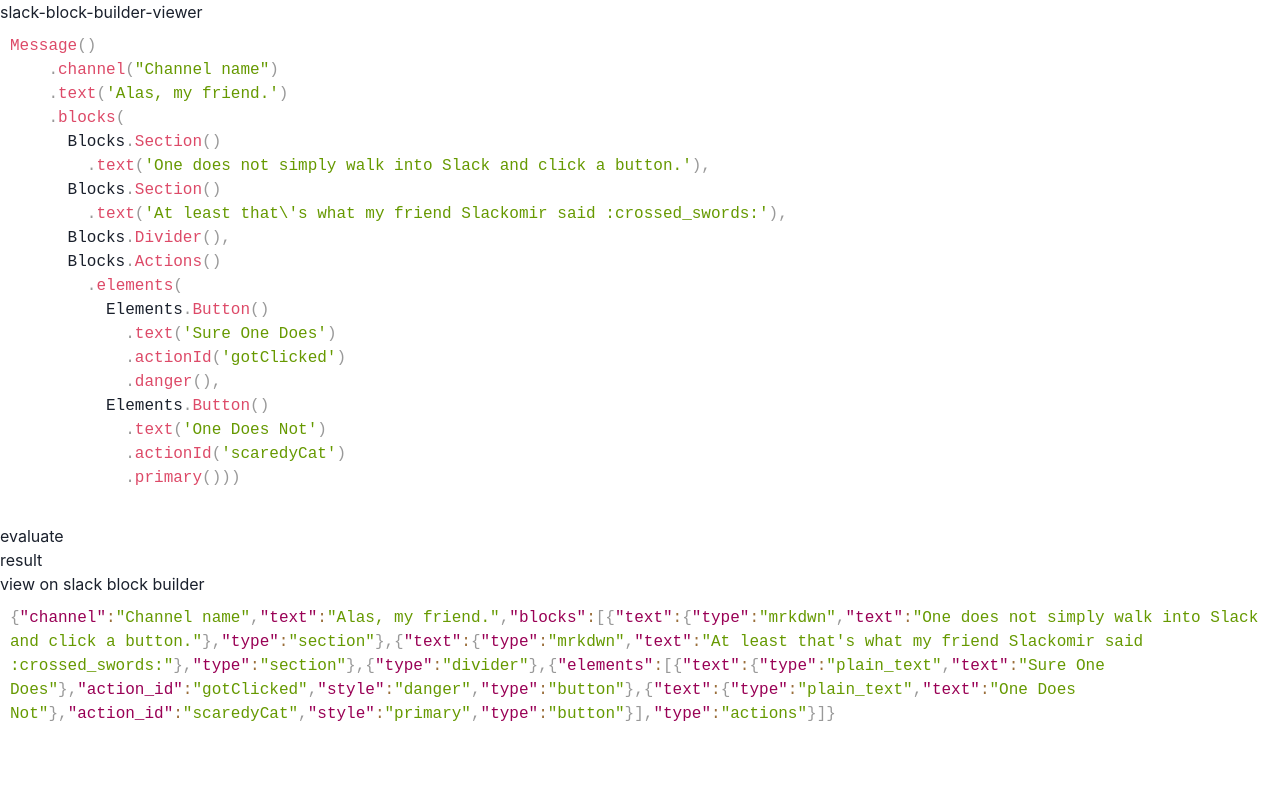
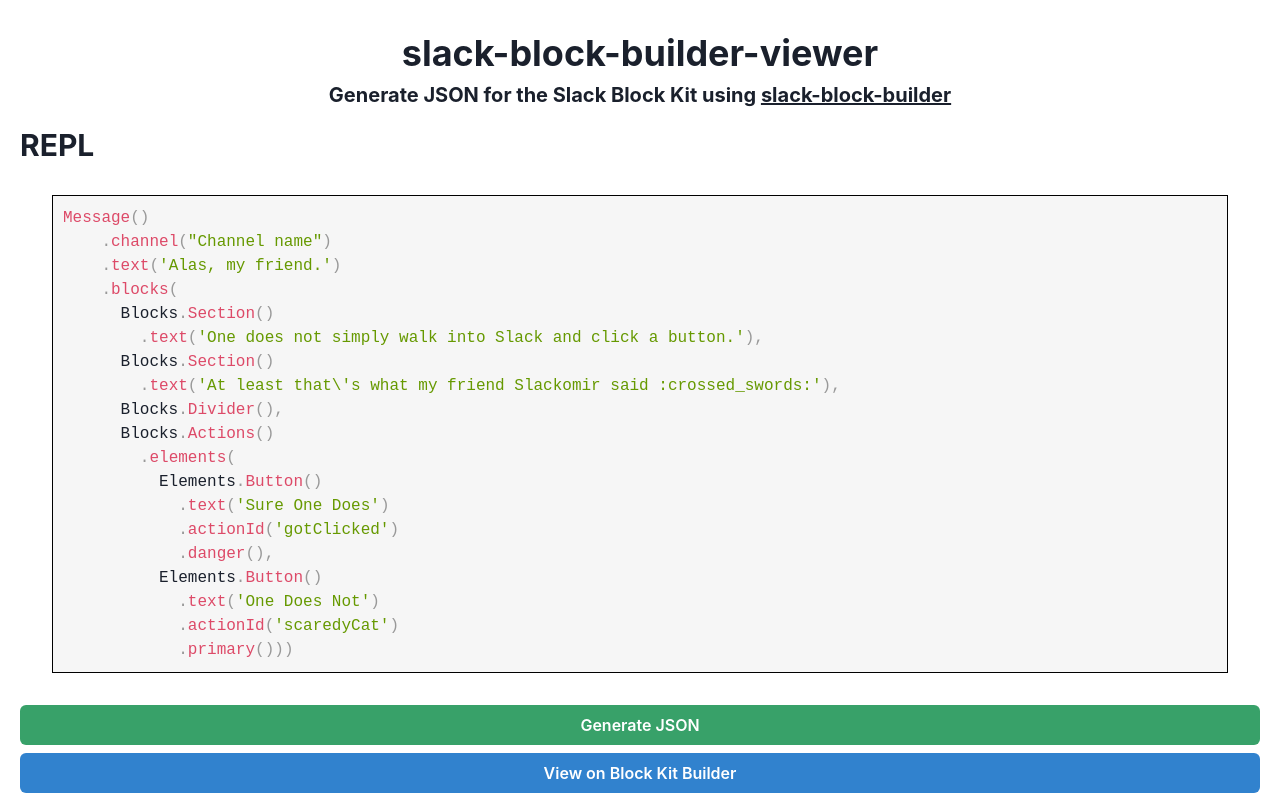
Before and after one commit to zaini/slack-block-builder-viewer, a React (Create React App) app: page / in a window 1280 px wide. Shown: the top 800 px of the page. Built offline with nearby package versions, Linux system fonts and the light colour scheme; the HTML template or start-up script is replaced by a standard one.

Commit message:
Redesign page with Chakra UI

```diff
--- a/src/BlockBuilderEditor.tsx
+++ b/src/BlockBuilderEditor.tsx
@@ -1,3 +1,4 @@
+import { Alert, AlertDescription, AlertTitle, Box, Button, Grid, GridItem, Heading, Link, Stack } from "@chakra-ui/react"
 import { useState } from "react"
 import CodeEditor from "./components/CodeEditor"
 import { evaluateBlocks } from "./utils/utils"
@@ -45,29 +46,35 @@
   }
 
   return (
-    <div>
-      <h1>slack-block-builder-viewer</h1>
-      <CodeEditor language="js" value={value} setValue={setValue} />
+    <Box>
+      <Heading textAlign="center" mt="2rem">slack-block-builder-viewer</Heading>
+      <Heading textAlign="center" mt="0.5rem" size="md">Generate JSON for the Slack Block Kit using <Link style={{ textDecoration: "underline" }} href="https://github.com/raycharius/slack-block-builder">slack-block-builder</Link></Heading>
 
-      <br />
+      <Grid p="5">
+        <GridItem>
+          <Heading size="lg">REPL</Heading>
+          <CodeEditor language="js" value={value} setValue={setValue} />
+        </GridItem>
 
-      <button onClick={evaluateCode}>evaluate</button>
+        <Stack>
+          <Button colorScheme="green" onClick={() => evaluateCode()}>Generate JSON</Button>
 
-      <br />
+          <Button as={Link} href={previewLink} colorScheme="blue" style={{ textDecoration: "none" }}>View on Block Kit Builder</Button>
 
-      <h2>result</h2>
+          {error && <Alert status="error" textAlign="center">
+            <AlertTitle>Error:</AlertTitle>
+            <AlertDescription>{error}</AlertDescription>
+          </Alert>}
+        </Stack>
 
-      <a href={previewLink}>view on slack block builder</a>
+        <br />
 
-      <br />
-
-      <CodeEditor language="json" value={result} />
-
-      <br />
-
-      {error && [<h2>error</h2>, error]}
-
-    </div>
+        <GridItem>
+          <Heading size="lg">JSON Output</Heading>
+          <CodeEditor language="json" value={result} />
+        </GridItem>
+      </Grid>
+    </Box>
   )
 }
 
--- a/src/components/CodeEditor.tsx
+++ b/src/components/CodeEditor.tsx
@@ -20,6 +20,9 @@
                 style={{
                     fontFamily: '"Fira code", "Fira Mono", monospace',
                     fontSize: 16,
+                    backgroundColor: "#F6F6F6",
+                    margin: "2rem",
+                    border: "1px solid black"
                 }}
             />
         </div>
```
